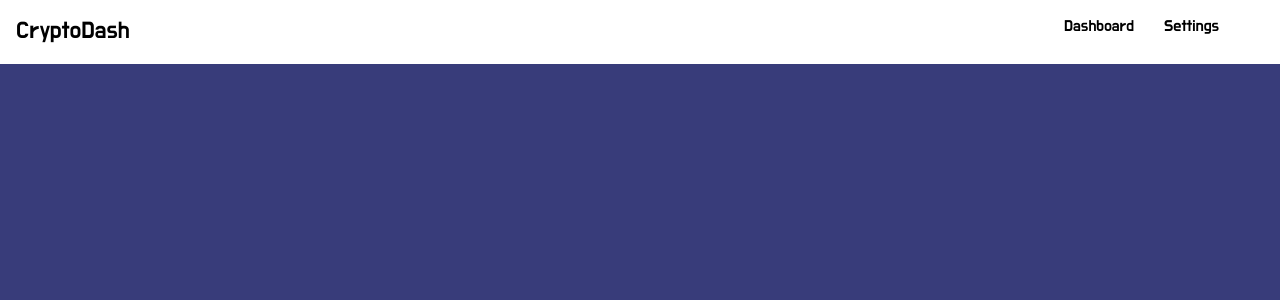
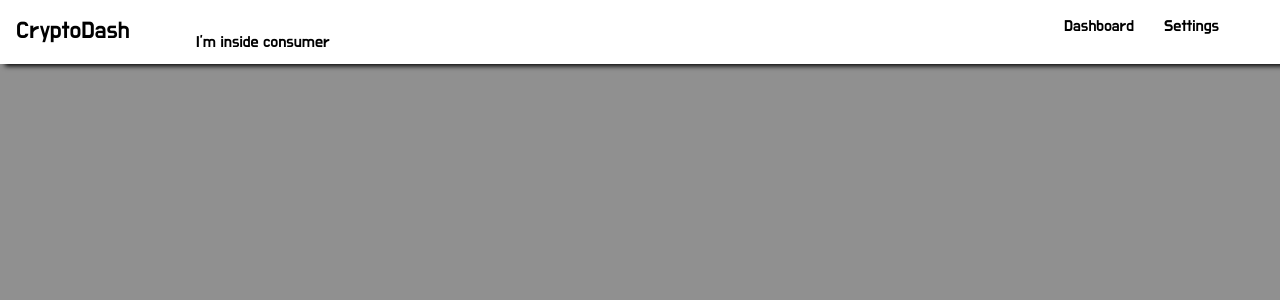
Before and after one commit to romene/Cryptocurrency-Dashboard, a React (Create React App) app: page / in a window 1280 px wide. Shown: the top 300 px of the page. Built offline with nearby package versions, Linux system fonts and the light colour scheme.

Commit message:
add React Context

```diff
--- a/src/App.css
+++ b/src/App.css
@@ -6,6 +6,6 @@
 
 body {
   font-family: 'Do Hyeon', sans-serif;
-  background-color: rgb(56, 60, 122);
+  background-color: #909090;
   color: var(--main-text-color);
 }
--- /dev/null
+++ b/src/AppProvider.js
@@ -0,0 +1,24 @@
+import React from 'react'
+
+//create React Context
+export const AppContext = React.createContext()
+
+
+export class AppProvider extends React.Component {
+    constructor(props) {
+        super(props)
+        this.state = {
+            page: 'rogerio'
+        }
+    }
+    setPage = page => this.setState({page})
+
+    render(){
+        return(
+            // pass state as props (value) on the context created and wrap it for children
+            <AppContext.Provider value={this.state}>
+                {this.props.children}
+            </AppContext.Provider>
+        )
+    }
+}
--- a/src/Layout/DashBar.js
+++ b/src/Layout/DashBar.js
@@ -1,6 +1,6 @@
 import React from 'react'
 import styled, {css} from 'styled-components'
-
+import {AppContext} from '../AppProvider'
 
 const Logo = styled.div`
 font-size: 1.5em;
@@ -9,12 +9,12 @@ font-size: 1.5em;
 const AppBar = styled.div`
 display: grid;
 grid-template-columns: 180px auto  100px 100px;
-
 height: 64px;
-background-color: white;
+background-color: #fff;
 box-sizing: border-box;
 padding: 1em;
 color: black;
+box-shadow: 5px 2px 5px black;
 `
 
 const ControlButtonElem = styled.div`
@@ -26,9 +26,14 @@ color: blue;
 
 function ControlButton({name, active}){
     return(
-        <ControlButtonElem active={active}>
-            {name}
-        </ControlButtonElem>
+        <AppContext.Consumer>
+            {/* callback to get props from context  */}
+            {({page}) =>
+                <ControlButtonElem active={page === name}>
+                    {name}
+                </ControlButtonElem>
+            }
+        </AppContext.Consumer>
     )
 }
 
@@ -38,7 +43,13 @@ export default () => {
   return (
     <AppBar>
         <Logo>CryptoDash</Logo>
-        <div/>
+        <div>
+            <AppContext>
+                {(context) => (
+                    <p>I'm inside consumer</p>
+                )}
+            </AppContext>
+        </div>
           <ControlButton name="Dashboard" />
           <ControlButton name="Settings" />
 
```
Also changed, not shown: src/App.js (+8 -0 lines), src/AppContext.js (added, +18 -0 lines), src/images/logoSmall.jpg (added).
